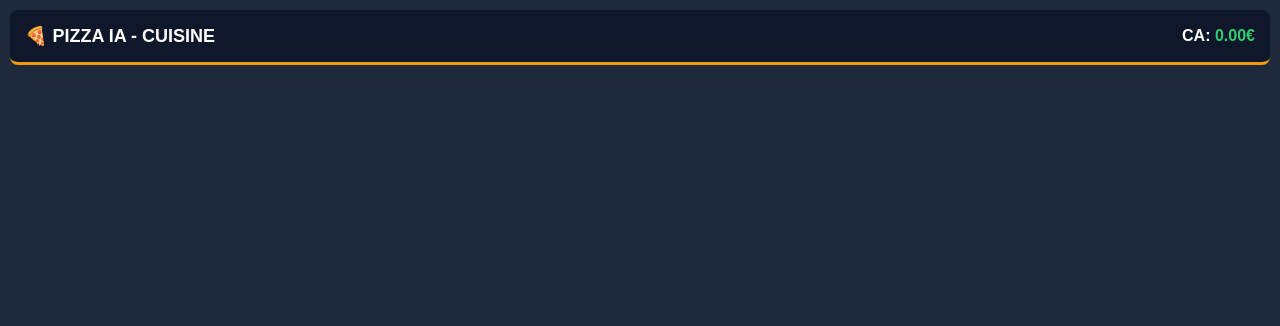
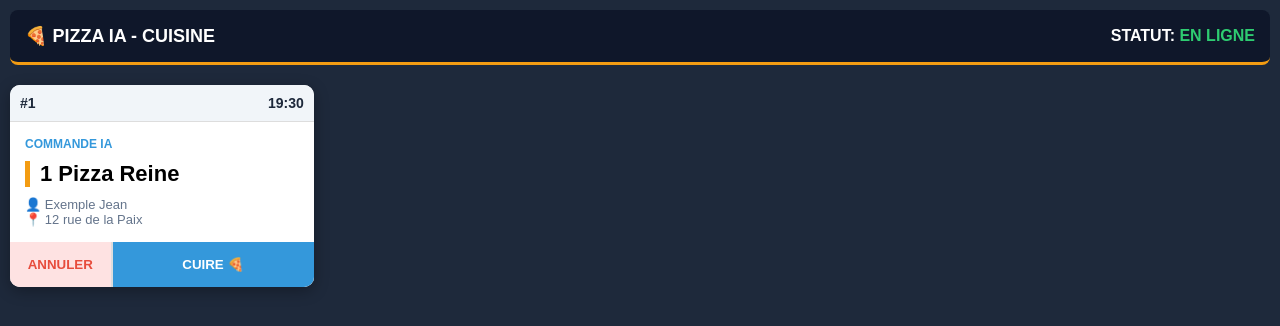
Before and after one commit to kamwagabriel/pizza-ia-pro, a Flask app: page / in a window 1280 px wide. Shown: the top 326 px of the page. Run offline with Flask 3, Linux system fonts and the light colour scheme; some libraries are stand-ins or nearby versions.

Commit message:
Update index.html

```diff
--- a/templates/index.html
+++ b/templates/index.html
@@ -4,12 +4,10 @@
     <meta charset="UTF-8">
     <meta name="viewport" content="width=device-width, initial-scale=1.0">
     <title>👨‍🍳 KDS - PIZZA IA</title>
-    <script src="https://cdnjs.cloudflare.com/ajax/libs/socket.io/4.0.1/socket.io.js"></script>
     <style>
-        /* Couleurs plus claires pour éviter l'écran tout noir */
         :root {
-            --bg: #1e293b; /* Bleu-gris foncé mais visible */
-            --card: #ffffff; /* Tickets blancs pour bien les voir */
+            --bg: #1e293b;
+            --card: #ffffff;
             --orange: #f39c12;
             --blue: #3498db;
             --green: #2ecc71;
@@ -22,8 +20,6 @@
             margin: 0;
             padding: 10px;
         }
-
-        /* Barre du haut toujours visible */
         .header {
             display: flex;
             justify-content: space-between;
@@ -34,14 +30,11 @@
             border-radius: 8px;
             margin-bottom: 20px;
         }
-
         .grid {
             display: grid;
             grid-template-columns: repeat(auto-fill, minmax(300px, 1fr));
             gap: 15px;
         }
-
-        /* Style des tickets (Blanc pour contraster) */
         .ticket {
             background: var(--card);
             color: #1e293b;
@@ -50,91 +43,61 @@
             box-shadow: 0 4px 15px rgba(0,0,0,0.3);
             animation: fadeIn 0.4s ease;
         }
-        @keyframes fadeIn { from { opacity: 0; transform: translateY(10s); } to { opacity: 1; transform: translateY(0); } }
-
+        @keyframes fadeIn { from { opacity: 0; transform: translateY(10px); } to { opacity: 1; transform: translateY(0); } }
         .ticket-h { padding: 10px; background: #f1f5f9; border-bottom: 1px solid #ddd; display: flex; justify-content: space-between; font-weight: bold; font-size: 14px; }
         .ticket-b { padding: 15px; }
         .items { font-size: 22px; font-weight: 900; color: #000; border-left: 5px solid var(--orange); padding-left: 10px; margin: 10px 0; }
-
-        /* Boutons en bas */
         .footer { display: grid; grid-template-columns: 1fr 2fr; gap: 2px; background: #ddd; }
         .btn { border: none; padding: 15px; font-weight: bold; cursor: pointer; text-transform: uppercase; }
         .btn-cancel { background: #fee2e2; color: var(--red); }
         .btn-next { background: var(--blue); color: white; }
-
-        .urgent-border { border: 3px solid var(--red) !important; }
     </style>
 </head>
 <body>
 
     <div class="header">
         <div style="font-size: 18px; font-weight: bold;">🍕 PIZZA IA - CUISINE</div>
-        <div style="font-weight: bold;">CA: <span id="rev" style="color:var(--green)">0.00€</span></div>
+        <div style="font-weight: bold;">STATUT: <span style="color:var(--green)">EN LIGNE</span></div>
     </div>
 
     <div id="kds-grid" class="grid">
+        {% for order in orders %}
+        <div id="t-{{ order.id }}" class="ticket">
+            <div class="ticket-h">
+                <span>#{{ order.id }}</span>
+                <span>{{ order.heure }}</span>
+            </div>
+            <div class="ticket-b">
+                <div style="font-size:12px; color:var(--blue); font-weight:bold;">COMMANDE IA</div>
+                <div class="items">{{ order.commande }}</div>
+                <div style="font-size:13px; color:#64748b;">👤 {{ order.client }}</div>
+                <div style="font-size:13px; color:#64748b;">📍 {{ order.adresse }}</div>
+            </div>
+            <div class="footer" id="f-{{ order.id }}">
+                <button class="btn btn-cancel" onclick="annuler('{{ order.id }}')">ANNULER</button>
+                <button class="btn btn-next" onclick="etape2('{{ order.id }}')">CUIRE 🍕</button>
+            </div>
+        </div>
+        {% endfor %}
     </div>
 
-    <audio id="notif" src="https://raw.githubusercontent.com/rafael080/DLS-Sounds/master/notification.mp3" preload="auto"></audio>
-
     <script>
-    const socket = io();
-    let ca = 0;
-    const sound = document.getElementById('notif');
-
-    socket.on('new_order', (data) => {
-        sound.play().catch(e => {}); // Joue le son
-
-        const t = document.createElement('div');
-        t.id = `t-${data.id}`;
-        t.className = 'ticket' + (data.type === 'URGENT' ? ' urgent-border' : '');
-        t.dataset.info = JSON.stringify(data);
-
-        t.innerHTML = `
-            <div class="ticket-h"><span>#${data.order_num}</span><span>${data.time}</span></div>
-            <div class="ticket-b">
-                <div style="font-size:12px; color:var(--blue); font-weight:bold;">${data.type}</div>
-                <div class="items">${data.pizza}</div>
-                <div style="font-size:13px; color:#64748b;">👤 ${data.nom}</div>
-            </div>
-            <div class="footer" id="f-${data.id}">
-                <button class="btn btn-cancel" onclick="annuler('${data.id}')">ANNULER</button>
-                <button class="btn btn-next" onclick="etape2('${data.id}')">CUIRE 🍕</button>
-            </div>
-        `;
-        document.getElementById('kds-grid').prepend(t);
-    });
-
         function etape2(id) {
             document.getElementById(`f-${id}`).innerHTML = `
                 <button class="btn btn-cancel" onclick="annuler('${id}')">ANNULER</button>
                 <button class="btn btn-next" style="background:var(--orange)" onclick="etape3('${id}')">PRÊT ✅</button>`;
         }
-
         function etape3(id) {
             document.getElementById(`f-${id}`).innerHTML = `
                 <button class="btn btn-cancel" onclick="annuler('${id}')">ANNULER</button>
                 <button class="btn btn-next" style="background:var(--green)" onclick="finir('${id}')">SERVIR ➔</button>`;
         }
-
         function finir(id) {
-        const t = document.getElementById(`t-${id}`);
-        const data = JSON.parse(t.dataset.info);
-        ca += parseFloat(data.total);
-        document.getElementById('rev').innerText = ca.toFixed(2) + "€";
-        socket.emit('finish_order_excel', data);
-        t.remove();
+            document.getElementById(`t-${id}`).remove();
         }
-
         function annuler(id) {
             if(confirm("Supprimer cette commande ?")) document.getElementById(`t-${id}`).remove();
         }
-
-    // Débloque le son au premier clic
-    document.body.addEventListener('click', () => {
-        sound.play().then(() => { sound.pause(); sound.currentTime = 0; });
-    }, {once: true});
     </script>
-
 </body>
 </html>
```
Lines whose indentation alone changed are shown as unchanged.
